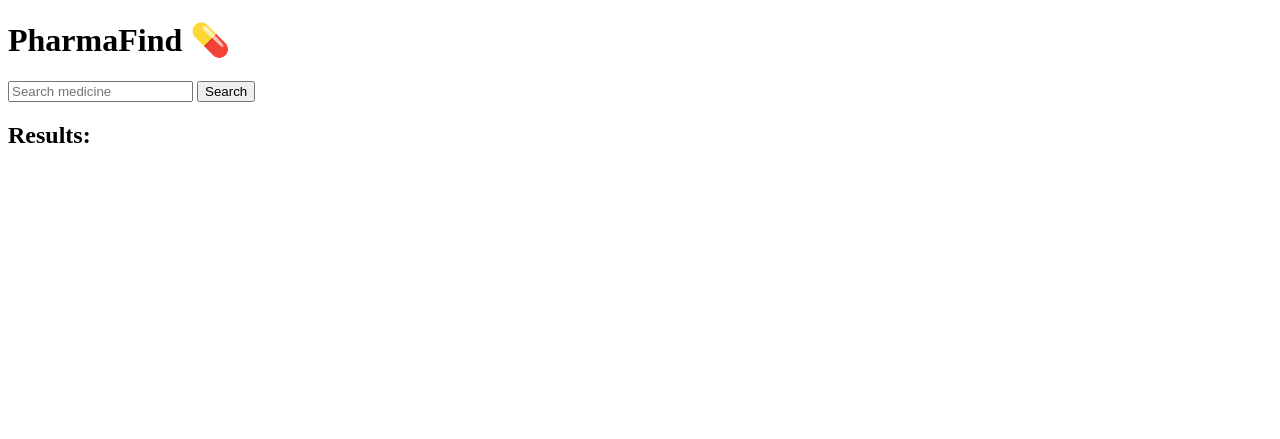
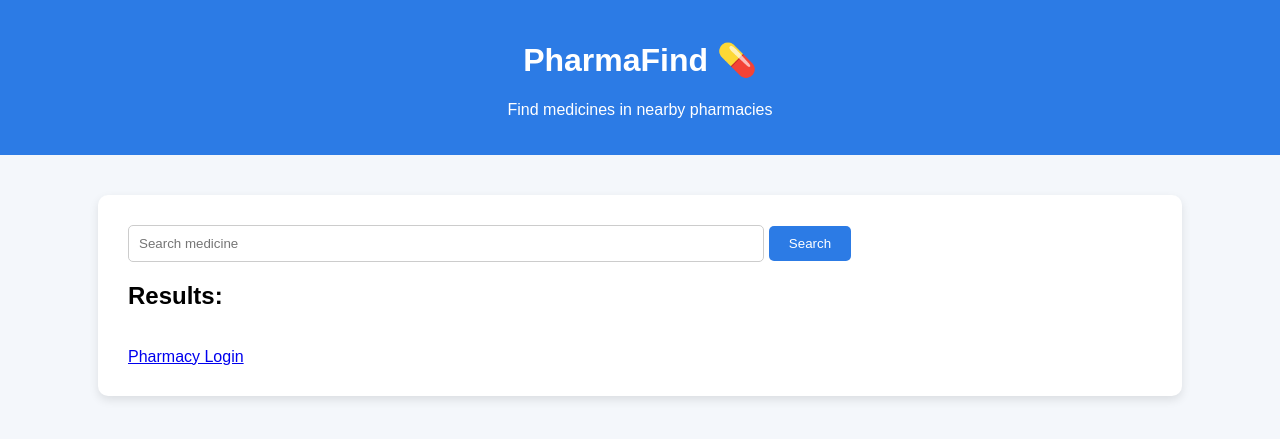
Before and after one commit to thejus06/PharmaFind, a Flask app: page / in a window 1280 px wide. Shown: the top 439 px of the page. Run offline with Flask 3, Linux system fonts and the light colour scheme.

Commit message:
Improved UI with CSS styling

```diff
--- /dev/null
+++ b/static/style.css
@@ -0,0 +1,54 @@
+body {
+    font-family: Arial, sans-serif;
+    background-color: #f4f7fb;
+    margin: 0;
+    padding: 0;
+}
+
+header {
+    background-color: #2c7be5;
+    color: white;
+    padding: 20px;
+    text-align: center;
+}
+
+.container {
+    width: 80%;
+    margin: 40px auto;
+    background: white;
+    padding: 30px;
+    border-radius: 10px;
+    box-shadow: 0 4px 10px rgba(0,0,0,0.1);
+}
+
+input {
+    padding: 10px;
+    width: 60%;
+    border: 1px solid #ccc;
+    border-radius: 5px;
+}
+
+button {
+    padding: 10px 20px;
+    background-color: #2c7be5;
+    color: white;
+    border: none;
+    border-radius: 5px;
+    cursor: pointer;
+}
+
+button:hover {
+    background-color: #1a5fc4;
+}
+
+ul {
+    list-style: none;
+    padding: 0;
+}
+
+li {
+    background: #f1f5ff;
+    padding: 10px;
+    margin: 8px 0;
+    border-radius: 5px;
+}
--- a/templates/index.html
+++ b/templates/index.html
@@ -2,14 +2,20 @@
 <html>
 <head>
     <title>PharmaFind</title>
+    <link rel="stylesheet" href="{{ url_for('static', filename='style.css') }}">
     <link rel="icon" href="{{ url_for('static', filename='favicon.ico') }}">
 </head>
 <body>
 
+<header>
     <h1>PharmaFind 💊</h1>
+    <p>Find medicines in nearby pharmacies</p>
+</header>
+
+<div class="container">
 
     <form method="POST">
-    <input type="text" name="medicine" placeholder="Search medicine">
+        <input type="text" name="medicine" placeholder="Search medicine" required>
         <button type="submit">Search</button>
     </form>
 
@@ -17,9 +23,18 @@
 
     <ul>
         {% for item in results %}
-        <li>{{ item[0] }} — {{ item[1] }} (Stock: {{ item[2] }})</li>
+            <li>
+                <strong>{{ item[0] }}</strong> <br>
+                Shop: {{ item[1] }} <br>
+                Stock: {{ item[2] }}
+            </li>
         {% endfor %}
     </ul>
 
+    <br>
+    <a href="/login">Pharmacy Login</a>
+
+</div>
+
 </body>
 </html>
```
Also changed, not shown: templates/dashboard.html (+7 -1 lines), templates/login.html (+16 -6 lines). Lines whose indentation alone changed are shown as unchanged.
